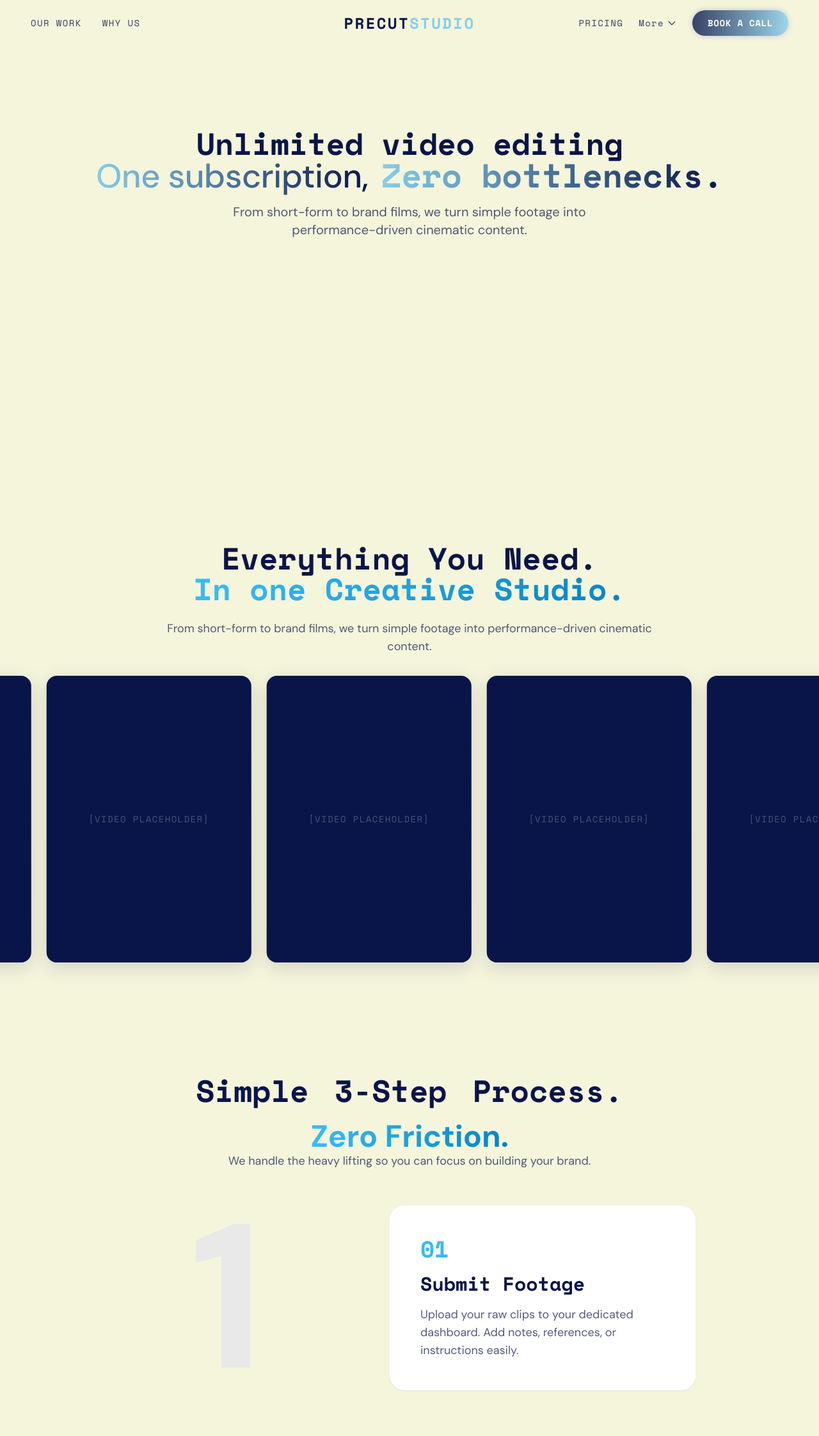
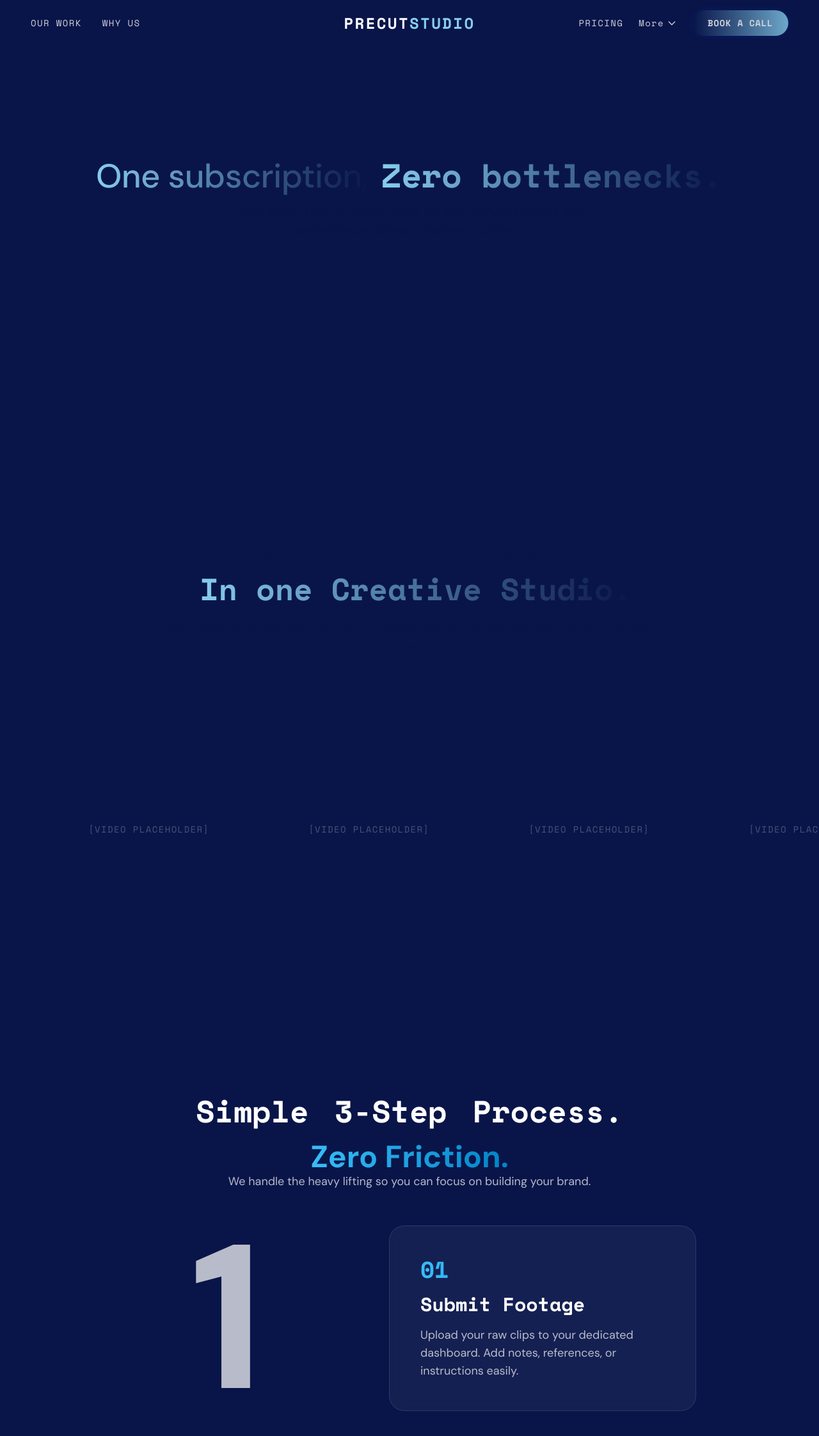
Before and after one commit to Mah-mu-dul/precut-studio, a React (Vite) app: page / in a window 1280 px wide. Shown: the top 2244 px of the page at 64% size. Built offline with nearby package versions, Linux system fonts and the light colour scheme.

Commit message:
modification done untill pricing card animation

```diff
--- a/src/App.tsx
+++ b/src/App.tsx
@@ -1,3 +1,4 @@
+import { useState, useEffect } from 'react';
 import Navbar from './components/layout/Navbar';
 import Footer from './components/layout/Footer';
 import Hero from './components/sections/Hero';
@@ -8,14 +9,35 @@
 import CTA from './components/sections/CTA';
 
 function App() {
+  const [isDarkMode, setIsDarkMode] = useState(false);
+
+  useEffect(() => {
+    const handleScroll = () => {
+      const howItWorks = document.getElementById('how-it-works');
+      if (howItWorks) {
+        const rect = howItWorks.getBoundingClientRect();
+        if (rect.top < window.innerHeight * 0.6) {
+          setIsDarkMode(true);
+        } else {
+          setIsDarkMode(false);
+        }
+      }
+    };
+
+    window.addEventListener('scroll', handleScroll, { passive: true });
+    handleScroll();
+
+    return () => window.removeEventListener('scroll', handleScroll);
+  }, []);
+
   return (
-    <div className={`min-h-screen font-sans selection:bg-sky-blue selection:text-off-white transition-all duration-500 ease-in-out bg-off-white text-navy-blue w-full overflow-clip`}>
-      <Navbar />
+    <div className={`min-h-screen font-sans selection:bg-sky-blue selection:text-white transition-colors duration-1000 ease-in-out ${isDarkMode ? 'bg-navy-blue text-off-white' : 'bg-off-white text-navy-blue'} w-full overflow-clip`}>
+      <Navbar isDarkMode={isDarkMode} />
 
       <main>
         <Hero />
         <Portfolio />
-        <HowItWorks />
+        <HowItWorks isDarkMode={isDarkMode} />
         <Testimonials />
         <Pricing />
         <CTA />
--- a/src/components/layout/Footer.tsx
+++ b/src/components/layout/Footer.tsx
@@ -16,7 +16,7 @@
           </div>
 
           <div className="col-span-1">
-            <h4 className="text-white font-medium mb-4 uppercase tracking-wider text-sm">Navigation</h4>
+            <h4 className="text-white font-medium mb-4 uppercase tracking-wider text-sm">Explore</h4>
             <ul className="space-y-3 text-sm text-white/50">
               <li><a href="#work" className="hover:text-sky-blue transition-colors">Our Work</a></li>
               <li><a href="#pricing" className="hover:text-sky-blue transition-colors">Pricing</a></li>
--- a/src/components/layout/Navbar.tsx
+++ b/src/components/layout/Navbar.tsx
@@ -1,6 +1,6 @@
 import React, { useState } from 'react';
 
-const Navbar: React.FC = () => {
+const Navbar: React.FC<{ isDarkMode?: boolean }> = ({ isDarkMode = false }) => {
 
 
   const [isDropdownOpen, setIsDropdownOpen] = useState(false);
@@ -14,20 +14,20 @@
       <div className="max-w-7xl mx-auto px-6 md:px-12 flex justify-between items-center">
 
         {/* Top Left Navigation */}
-        <div className="flex items-center space-x-8 text-sm uppercase tracking-widest font-mono font-medium transition-colors duration-500 text-navy-blue opacity-80">
+        <div className={`flex items-center space-x-8 text-sm uppercase tracking-widest font-mono font-medium transition-colors duration-1000 ${isDarkMode ? 'text-white' : 'text-navy-blue'} opacity-80`}>
           <a href="#work" className="hover:text-sky-blue transition-colors">Our Work</a>
           <a href="#why-us" className="hover:text-sky-blue transition-colors">Why Us</a>
         </div>
 
         {/* Center Logo */}
         <div className="absolute left-1/2 transform -translate-x-1/2 cursor-pointer">
-          <a href="#" className="text-xl md:text-2xl font-bold font-mono tracking-[0.1em] transition-colors duration-500 text-navy-blue">
+          <a href="#" className={`text-xl md:text-2xl font-bold font-mono tracking-[0.1em] transition-colors duration-1000 ${isDarkMode ? 'text-white' : 'text-navy-blue'}`}>
             PRECUT<span className="text-sky-blue">STUDIO</span>
           </a>
         </div>
 
         {/* Top Right Navigation */}
-        <div className="flex items-center space-x-6 text-sm uppercase tracking-widest font-mono font-medium transition-colors duration-500 text-navy-blue opacity-80">
+        <div className={`flex items-center space-x-6 text-sm uppercase tracking-widest font-mono font-medium transition-colors duration-1000 ${isDarkMode ? 'text-white' : 'text-navy-blue'} opacity-80`}>
           <a href="#pricing" className="hover:text-sky-blue transition-colors">Pricing</a>
 
           <div
@@ -44,15 +44,15 @@
             </button>
 
             {/* Dropdown Menu */}
-            <div className={`absolute top-full right-0 mt-2 w-48 bg-white backdrop-blur-md rounded-xl shadow-2xl py-2 flex flex-col items-start overflow-hidden transition-all duration-300 pointer-events-auto border border-navy-blue/10 ${isDropdownOpen
+            <div className={`absolute top-full right-0 mt-2 w-48 ${isDarkMode ? 'bg-navy-blue/90 border-white/10 text-white' : 'bg-white border-navy-blue/10 text-navy-blue'} backdrop-blur-md rounded-xl shadow-2xl py-2 flex flex-col items-start overflow-hidden transition-all duration-300 pointer-events-auto border ${isDropdownOpen
               ? 'opacity-100 visible delay-0'
               : 'opacity-0 invisible group-hover:opacity-100 group-hover:visible delay-200 group-hover:delay-0 pointer-events-none group-hover:pointer-events-auto'
               }`}>
               {/* Note: The 'glass-panel' class applies the background, checking if reducing hover opacity on links is what user meant */}
-              <a href="#about" className="w-full text-left px-4 py-3 hover:bg-navy-blue/5 transition-colors">About Us</a>
-              <a href="#privacy" className="w-full text-left px-4 py-3 hover:bg-navy-blue/5 transition-colors">Privacy Policy</a>
-              <a href="#terms" className="w-full text-left px-4 py-3 hover:bg-navy-blue/5 transition-colors">Terms & Conditions</a>
-              <a href="#affiliate" className="w-full text-left px-4 py-3 hover:bg-navy-blue/5 transition-colors ">Affiliate Program</a>
+              <a href="#about" className={`w-full text-left px-4 py-3 ${isDarkMode ? 'hover:bg-white/5' : 'hover:bg-navy-blue/5'} transition-colors`}>About Us</a>
+              <a href="#privacy" className={`w-full text-left px-4 py-3 ${isDarkMode ? 'hover:bg-white/5' : 'hover:bg-navy-blue/5'} transition-colors`}>Privacy Policy</a>
+              <a href="#terms" className={`w-full text-left px-4 py-3 ${isDarkMode ? 'hover:bg-white/5' : 'hover:bg-navy-blue/5'} transition-colors`}>Terms & Conditions</a>
+              <a href="#affiliate" className={`w-full text-left px-4 py-3 ${isDarkMode ? 'hover:bg-white/5' : 'hover:bg-navy-blue/5'} transition-colors`}>Affiliate Program</a>
             </div>
           </div>
 
--- a/src/components/sections/CTA.tsx
+++ b/src/components/sections/CTA.tsx
@@ -13,13 +13,13 @@
           {/* Left Text */}
           <div>
             <div id='why-us' className="text-transparent bg-clip-text bg-gradient-to-r from-sky-400 to-sky-600 uppercase tracking-widest text-lg font-bold mb-6">Why Us?</div>
-            <h2 className="text-3xl md:text-6xl font-mono font-bold mb-8 leading-tight text-navy-blue">
+            <h2 className="text-3xl md:text-6xl font-mono font-bold mb-8 leading-tight text-white">
               Let’s Make Magic <br />Together.
             </h2>
-            <p className="text-navy-blue/80 text-lg md:text-xl mb-6">
+            <p className="text-white/80 text-lg md:text-xl mb-6">
               No contracts. No delays. Just consistent, high-performance content — delivered when you need it.
             </p>
-            <p className="text-navy-blue/60 text-base mb-10">
+            <p className="text-white/60 text-base mb-10">
               Schedule a quick strategy call. Your next level starts here.
             </p>
 
--- a/src/components/sections/HowItWorks.tsx
+++ b/src/components/sections/HowItWorks.tsx
@@ -1,6 +1,6 @@
 import React, { useEffect, useRef, useState } from 'react';
 
-const HowItWorks: React.FC = () => {
+const HowItWorks: React.FC<{ isDarkMode?: boolean }> = ({ isDarkMode = false }) => {
   const sectionRef = useRef<HTMLElement>(null);
   const wordRefs = useRef<(HTMLSpanElement | null)[]>([]);
   const [activeIndex, setActiveIndex] = useState(-1);
@@ -84,7 +84,7 @@
     <section id="how-it-works" className="relative z-20 h-[300vh]" ref={sectionRef}>
 
       {/* Sticky container pins to top (below navbar) while scrolling through the 300vh tall section */}
-      <div className="sticky top-[80px] md:top-[35px] h-[calc(100vh-35px)] md:h-[calc(100vh-35px)] w-full flex flex-col justify-center md:justify-start pt-12 md:pt-20 pb-8 md:pb-0 overflow-hidden bg-off-white">
+      <div className={`sticky top-[80px] md:top-[35px] h-[calc(100vh-35px)] md:h-[calc(100vh-35px)] w-full flex flex-col justify-center md:justify-start pt-12 md:pt-20 pb-8 md:pb-0 overflow-hidden transition-colors duration-1000 ${isDarkMode ? 'bg-transparent' : 'bg-off-white'}`}>
         <div className="max-w-7xl mx-auto px-6 md:px-12 w-full">
 
           <div className="text-center relative">
@@ -98,7 +98,7 @@
                   <span
                     key={i}
                     ref={el => { if (el) wordRefs.current[i] = el; }}
-                    className={`relative z-10 px-4 py-2 transition-all duration-500 ease-out origin-center inline-block ${activeIndex === i ? 'text-transparent bg-clip-text bg-gradient-to-r from-sky-400 to-sky-600 scale-110 md:scale-[1.15]' : 'text-navy-blue scale-100'}`}
+                    className={`relative z-10 px-4 py-2 transition-all duration-500 ease-out origin-center inline-block ${activeIndex === i ? 'text-transparent bg-clip-text bg-gradient-to-r from-sky-400 to-sky-600 scale-110 md:scale-[1.15]' : `transition-colors duration-1000 ${isDarkMode ? 'text-white' : 'text-navy-blue'} scale-100`}`}
                   >
                     {word}
                   </span>
@@ -106,7 +106,7 @@
               </div>
               <span className="text-transparent bg-clip-text bg-gradient-to-r from-sky-400 to-sky-600 font-sans mt-2">Zero Friction.</span>
             </h2>
-            <p className="text-navy-blue/70 text-lg max-w-2xl mx-auto">
+            <p className={`text-lg max-w-2xl mx-auto transition-colors duration-1000 ${isDarkMode ? 'text-white/70' : 'text-navy-blue/70'}`}>
               We handle the heavy lifting so you can focus on building your brand.
             </p>
           </div>
@@ -136,16 +136,12 @@
               {steps.map((step, idx) => (
                 <div key={`card-${idx}`} className="h-full shrink-0 flex items-center justify-center p-4">
 
-                  {/* Container simulating the yellow background shadow offset from the image */}
-                  <div className="relative w-full max-w-lg">
-                    {/* Yellow offset background */}
-                    <div className="absolute inset-0 bg-[#F5F5DC] rounded-3xl translate-x-2 translate-y-2 md:translate-x-4 md:translate-y-4 -z-10"></div>
-
-                    {/* Main White Card */}
-                    <div className="bg-white rounded-3xl p-5 md:p-12 border border-black/5 shadow-sm relative z-10 w-full">
+                  {/* Main Card without any external shadow overlays */}
+                  <div className="relative w-full max-w-lg group">
+                    <div className={`rounded-3xl p-5 md:p-12 border relative w-full h-full transition-all duration-700 ease-[cubic-bezier(0.34,1.56,0.64,1)] hover:scale-105 ${isDarkMode ? 'glass-panel bg-navy-blue/80 border-white/10 hover:border-sky-400/30' : 'bg-white border-black/5 hover:border-black/10'}`}>
                       <div className="text-transparent bg-clip-text bg-gradient-to-r from-sky-400 to-sky-600 font-mono text-3xl md:text-4xl font-bold mb-4">{step.num}</div>
-                      <h3 className="text-2xl md:text-3xl font-mono font-bold text-navy-blue mb-4">{step.title}</h3>
-                      <p className="text-navy-blue/70 leading-relaxed text-base md:text-lg">{step.desc}</p>
+                      <h3 className={`text-2xl md:text-3xl font-mono font-bold mb-4 transition-colors duration-1000 ${isDarkMode ? 'text-white' : 'text-navy-blue'}`}>{step.title}</h3>
+                      <p className={`leading-relaxed text-base md:text-lg transition-colors duration-1000 ${isDarkMode ? 'text-white/70' : 'text-navy-blue/70'}`}>{step.desc}</p>
                     </div>
                   </div>
 
--- a/src/components/sections/Portfolio.tsx
+++ b/src/components/sections/Portfolio.tsx
@@ -9,7 +9,7 @@
       <div className="max-w-7xl mx-auto px-6 md:px-12 text-center ">
         <h2 className="text-3xl md:text-5xl font-mono font-bold mb-6 text-navy-blue">
           Everything You Need.<br />
-          <span className="text-transparent bg-clip-text bg-gradient-to-r from-sky-400 to-sky-600">In one Creative Studio.</span>
+          <span className="ml-5 text-transparent bg-clip-text bg-gradient-to-r from-sky-blue to-[#091549]">In one Creative Studio.</span>
         </h2>
         <p className="text-navy-blue/70 text-lg max-w-3xl mx-auto">
           From short-form to brand films, we turn simple footage into performance-driven cinematic content.
@@ -20,12 +20,15 @@
       <div className="relative w-full overflow-hidden flex flex-col gap-6 py-8">
 
         {/* Row 1: Left to right */}
-        <div className="flex w-[200vw] animate-marquee-left hover:[animation-play-state:paused] space-x-6 px-6">
+        {/* Reduced padding to original space-x-6 px-6 without excessive py */}
+        <div className="flex w-[200vw] animate-marquee-left hover:[animation-play-state:paused] space-x-6 px-6 py-4">
           {[...videos, ...videos].map((item, index) => (
             <div
               key={`row1-${index}`}
-              className="relative w-80 h-[28rem] rounded-2xl bg-navy-blue shrink-0 overflow-hidden group cursor-pointer transition-all duration-500 shadow-[0_8px_30px_rgba(9,21,73,0.15)] hover:scale-105 hover:z-30 hover:shadow-[0_30px_60px_rgba(9,21,73,0.3)]"
+              className="relative w-80 h-[28rem] rounded-2xl bg-navy-blue shrink-0 group cursor-pointer transition-all duration-500 hover:scale-105 hover:z-30"
             >
+              {/* Added a strict overflow hidden container inside for the background/image but allowing shadow on parent */}
+              <div className="absolute inset-0 rounded-2xl overflow-hidden">
                 {/* Overlay Gradient for luxury feel */}
                 <div className="absolute inset-0 bg-gradient-to-t from-navy-blue via-navy-blue/20 to-transparent z-10 opacity-70 group-hover:opacity-40 transition-opacity duration-300"></div>
 
@@ -37,6 +40,7 @@
 
                 <div className="w-full h-full flex items-center justify-center text-white/30 font-mono tracking-widest text-sm uppercase">
                   [Video Placeholder]
+                </div>
               </div>
             </div>
           ))}
--- a/src/components/sections/Testimonials.tsx
+++ b/src/components/sections/Testimonials.tsx
@@ -46,47 +46,44 @@
 
       {/* Intro Text Sequence */}
       <div className={`max-w-4xl mx-auto px-6 text-center mb-16 transition-all duration-1000 transform ${isVisible ? 'translate-y-0 opacity-100' : 'translate-y-12 opacity-0'}`}>
-        <h3 className="text-3xl md:text-5xl font-bold tracking-tight mb-4">
-          Submit your request.
+        <h3 className="text-3xl md:text-5xl font-bold tracking-tight mb-4 text-white">
+          We edit.
         </h3>
-        <h3 className="text-3xl md:text-5xl font-bold tracking-tight text-navy-blue/50 mb-4 transition-all duration-1000 delay-300">
-          We handle the execution.
-        </h3>
-        <h3 className="text-3xl md:text-5xl font-bold tracking-tight text-transparent bg-clip-text bg-gradient-to-r from-sky-400 to-sky-600 transition-all duration-1000 delay-500">
-          You focus on growth.
+        <h3 className="text-3xl md:text-5xl font-bold tracking-tight text-white/50 mb-4 transition-all duration-1000 delay-300">
+          You grow.
         </h3>
       </div>
 
       {/* Testimonials Grid */}
       <div className="max-w-7xl mx-auto px-6 md:px-12">
         <div className="mb-12 text-center md:text-left">
-          <h2 className="text-3xl md:text-5xl font-mono font-bold mb-4 text-navy-blue">
+          <h2 className="text-3xl md:text-5xl font-mono font-bold mb-4 text-white">
             Success Stories<br />
-            <span className="text-navy-blue/60 font-sans">from the Creative Frontline</span>
+            <span className="text-white/60 font-sans">from the Creative Frontline</span>
           </h2>
-          <p className="text-navy-blue/50 text-lg">Trusted by creators and brands who demand performance-driven visuals.</p>
+          <p className="text-white/50 text-lg">Trusted by creators and brands who demand performance-driven visuals.</p>
         </div>
 
         <div className="grid grid-cols-1 md:grid-cols-3 gap-6">
           {reviews.map((review) => (
             <div
               key={review.id}
-              className="bg-white p-8 rounded-2xl border border-navy-blue/5 shadow-[0_8px_30px_rgba(9,21,73,0.04)] flex flex-col justify-between hover:scale-105 hover:shadow-[0_20px_40px_rgba(9,21,73,0.08)] transition-all duration-300"
+              className="glass-panel p-8 rounded-2xl flex flex-col justify-between hover:scale-105 hover:bg-white/10 transition-all duration-300 shadow-xl shadow-black/20"
             >
               <div className="flex text-transparent bg-clip-text bg-gradient-to-r from-sky-400 to-sky-600 mb-6">
                 {[1, 2, 3, 4, 5].map(star => (
                   <svg key={star} className="w-5 h-5" fill="currentColor" viewBox="0 0 20 20" xmlns="http://www.w3.org/2000/svg"><path d="M9.049 2.927c.3-.921 1.603-.921 1.902 0l1.07 3.292a1 1 0 00.95.69h3.462c.969 0 1.371 1.24.588 1.81l-2.8 2.034a1 1 0 00-.364 1.118l1.07 3.292c.3.921-.755 1.688-1.54 1.118l-2.8-2.034a1 1 0 00-1.175 0l-2.8 2.034c-.784.57-1.838-.197-1.539-1.118l1.07-3.292a1 1 0 00-.364-1.118L2.98 8.72c-.783-.57-.38-1.81.588-1.81h3.461a1 1 0 00.951-.69l1.07-3.292z"></path></svg>
                 ))}
               </div>
-              <p className="text-navy-blue/80 text-lg leading-relaxed mb-8">"{review.text}"</p>
+              <p className="text-white/80 text-lg leading-relaxed mb-8">"{review.text}"</p>
 
               <div className="flex items-center">
-                <div className="w-12 h-12 rounded-full bg-gradient-to-br from-navy-blue/10 to-navy-blue/5 flex items-center justify-center text-xl font-bold text-sky-400 mr-4">
+                <div className="w-12 h-12 rounded-full bg-gradient-to-br from-white/10 to-white/5 flex items-center justify-center text-xl font-bold text-sky-400 mr-4">
                   {review.name.charAt(0)}
                 </div>
                 <div>
-                  <h4 className="text-navy-blue font-medium">{review.name}</h4>
-                  <p className="text-navy-blue/40 text-sm">{review.role}</p>
+                  <h4 className="text-white font-medium">{review.name}</h4>
+                  <p className="text-white/40 text-sm">{review.role}</p>
                 </div>
               </div>
             </div>
```
Also changed, not shown: src/components/sections/Pricing.tsx (+19 -17 lines). Lines whose indentation alone changed are shown as unchanged.
